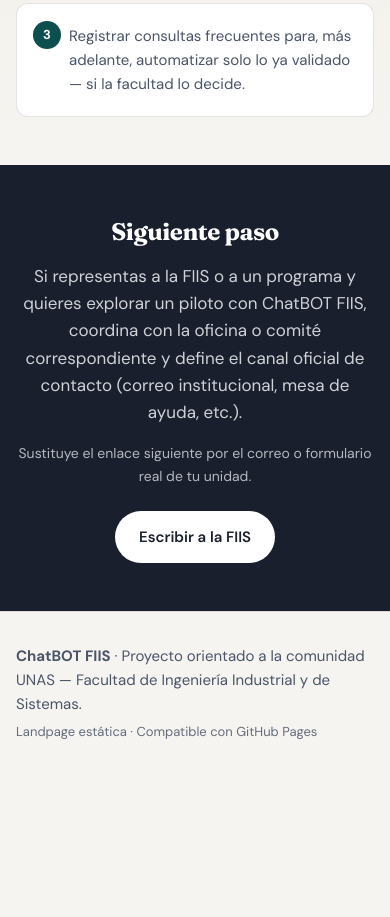
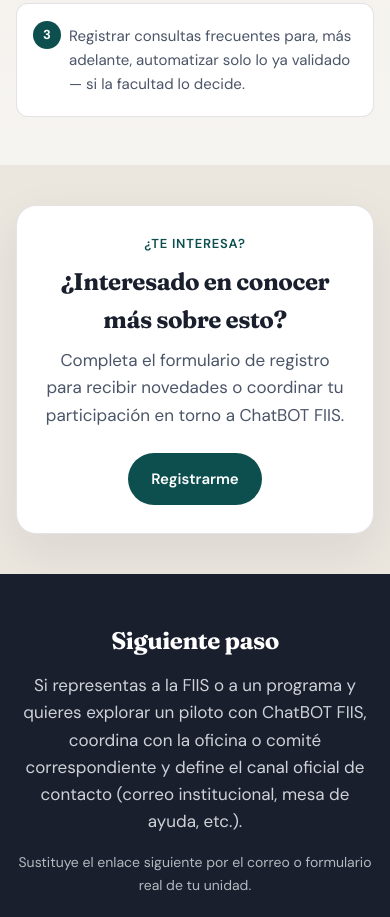
Before and after one commit to JairoQE/Landpage, a plain HTML site: page index.html in a window 390 px wide. Shown: the part 4723-5640 px from the top of the page. Before the commit the page ends 5503 px from the top, so only its background shows below. Drawn offline with Linux system fonts and the light colour scheme.

Commit message:
Agrega sección de registro con botón a formulario

```diff
--- a/css/style.css
+++ b/css/style.css
@@ -513,6 +513,41 @@
   border-radius: 50%;
 }
 
+/* Registro (formulario Microsoft) */
+.section--register {
+  background: var(--bg-alt);
+  padding: clamp(2.5rem, 5vw, 3.75rem) 0;
+}
+
+.register-inner {
+  text-align: center;
+  max-width: 36rem;
+  margin-inline: auto;
+  padding: clamp(1.75rem, 4vw, 2.5rem);
+  background: var(--surface);
+  border-radius: var(--radius-lg);
+  border: 1px solid var(--border);
+  box-shadow: var(--shadow);
+}
+
+.register-eyebrow {
+  margin: 0 0 0.5rem;
+  font-size: 0.8125rem;
+  font-weight: 600;
+  text-transform: uppercase;
+  letter-spacing: 0.06em;
+  color: var(--accent);
+}
+
+.section--register .section-title {
+  margin-bottom: 0.5rem;
+}
+
+.register-intro {
+  margin: 0 auto 1.5rem;
+  text-align: center;
+}
+
 .cta-inner {
   text-align: center;
   max-width: 36rem;
--- a/index.html
+++ b/index.html
@@ -48,6 +48,7 @@
         <a href="#usuarios">Usuarios</a>
         <a href="#hoy">Situación actual</a>
         <a href="#modelo">Cómo funciona</a>
+        <a href="#registro">Registro</a>
         <a class="nav-cta" href="#contacto">Contacto</a>
       </nav>
     </div>
@@ -187,6 +188,25 @@
       </div>
     </section>
 
+    <section id="registro" class="section section--register" aria-labelledby="registro-titulo">
+      <div class="wrap">
+        <div class="register-inner">
+          <p class="register-eyebrow">¿Te interesa?</p>
+          <h2 id="registro-titulo" class="section-title">¿Interesado en conocer más sobre esto?</h2>
+          <p class="section-intro register-intro">
+            Completa el formulario de registro para recibir novedades o coordinar tu participación en torno a ChatBOT FIIS.
+          </p>
+          <a
+            class="btn btn-primary"
+            href="https://forms.cloud.microsoft/Pages/ResponsePage.aspx?id=hRKP4i9nlEifTkQnO7tnaoKMMhe0QOxCioLlXHsmYKxUMDIyTUZRTUlNOUE3TDJaNExCOVk1MkFJRS4u"
+            target="_blank"
+            rel="noopener noreferrer"
+            data-event="cta_registro"
+            >Registrarme</a>
+        </div>
+      </div>
+    </section>
+
     <section id="contacto" class="section section--cta">
       <div class="wrap cta-inner">
         <h2 class="section-title">Siguiente paso</h2>
```
